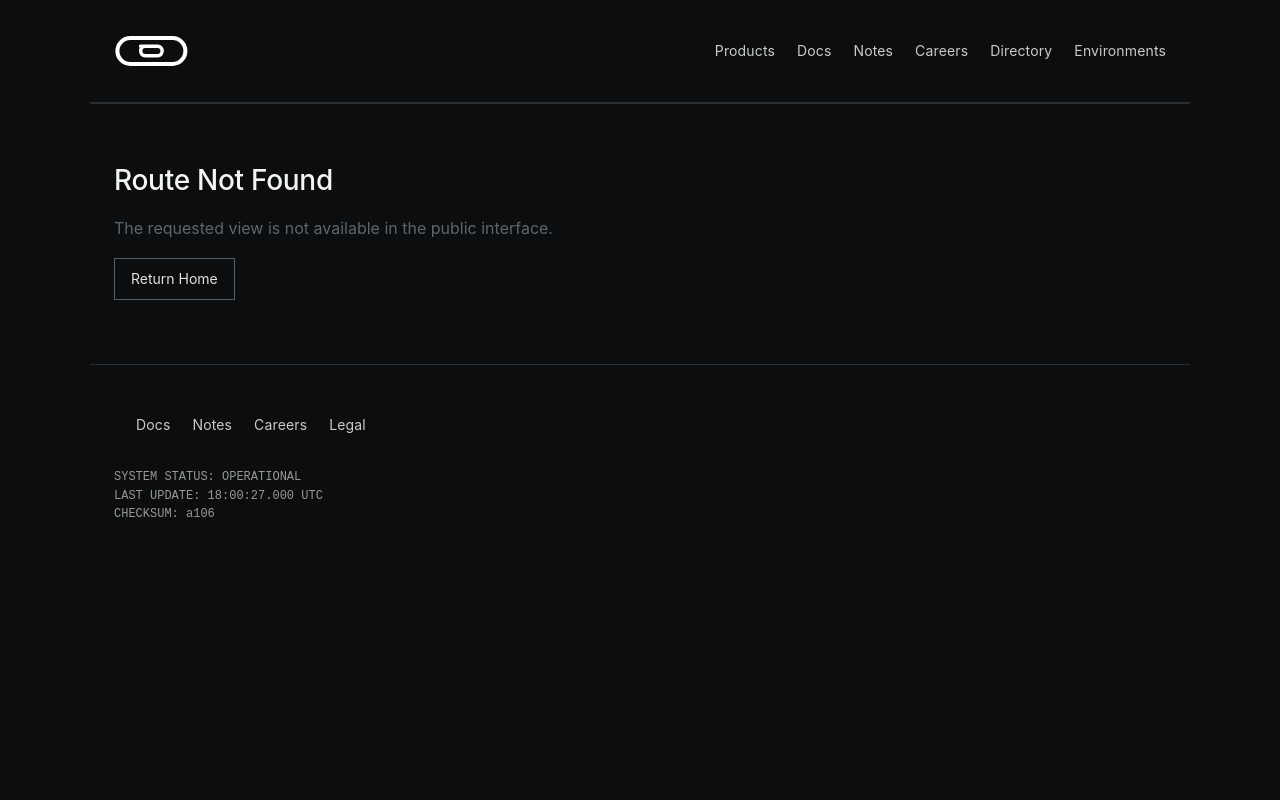
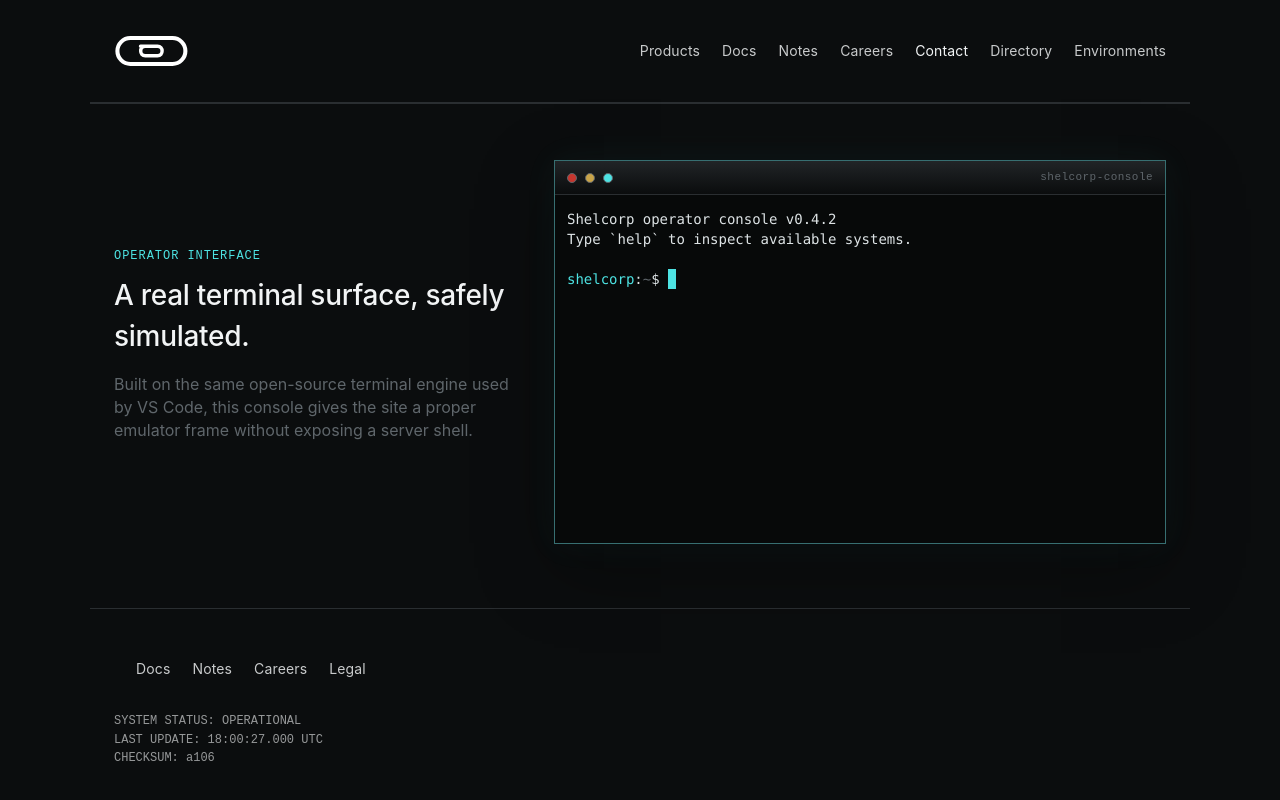
Before and after one commit to shel-corp/shel-web, a React (Vite) app: page /contact in a window 1280 px wide. Shown: the top 800 px of the page. Built offline with nearby package versions, Linux system fonts and the light colour scheme.

Commit message:
feat: add terminal contact page

```diff
--- a/src/components/Body.tsx
+++ b/src/components/Body.tsx
@@ -5,6 +5,7 @@ import Docs from '../views/Docs';
 import Products from '../views/Products';
 import Notes from '../views/Notes';
 import Careers from '../views/Careers';
+import Contact from '../views/Contact';
 import Directory from '../views/Directory';
 import Environments from '../views/Environments';
 import Legal from '../views/Legal';
@@ -19,6 +20,7 @@ export default function Body() {
         <Route path="/products" element={<Products />} />
         <Route path="/notes" element={<Notes />} />
         <Route path="/careers" element={<Careers />} />
+        <Route path="/contact" element={<Contact />} />
         <Route path="/directory" element={<Directory />} />
         <Route path="/environments" element={<Environments />} />
         <Route path="/environments/index.html" element={<Navigate to="/environments" replace />} />
--- a/src/components/Header.tsx
+++ b/src/components/Header.tsx
@@ -7,6 +7,7 @@ const links = [
   ['Docs', '/docs'],
   ['Notes', '/notes'],
   ['Careers', '/careers'],
+  ['Contact', '/contact'],
   ['Directory', '/directory'],
   ['Environments', '/environments'],
 ];
--- /dev/null
+++ b/src/views/Contact.tsx
@@ -0,0 +1,6 @@
+import React from 'react';
+import Terminal from '../components/Terminal';
+
+export default function Contact() {
+  return <Terminal />;
+}
```
